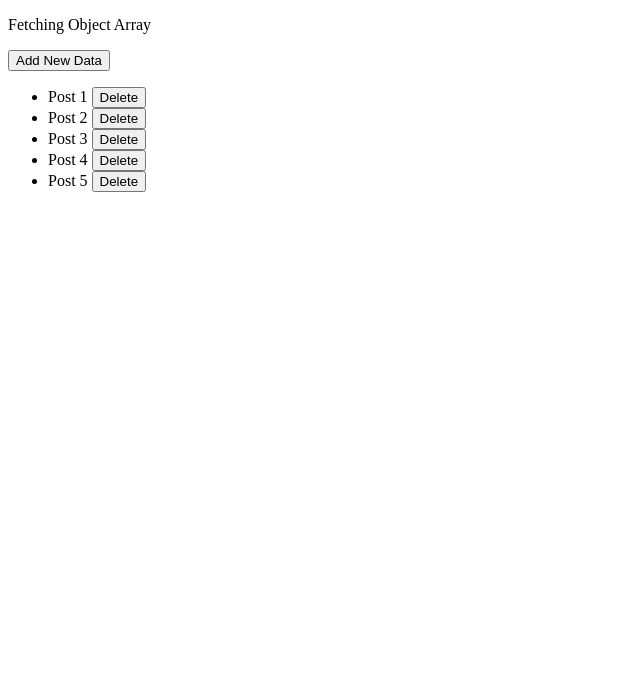
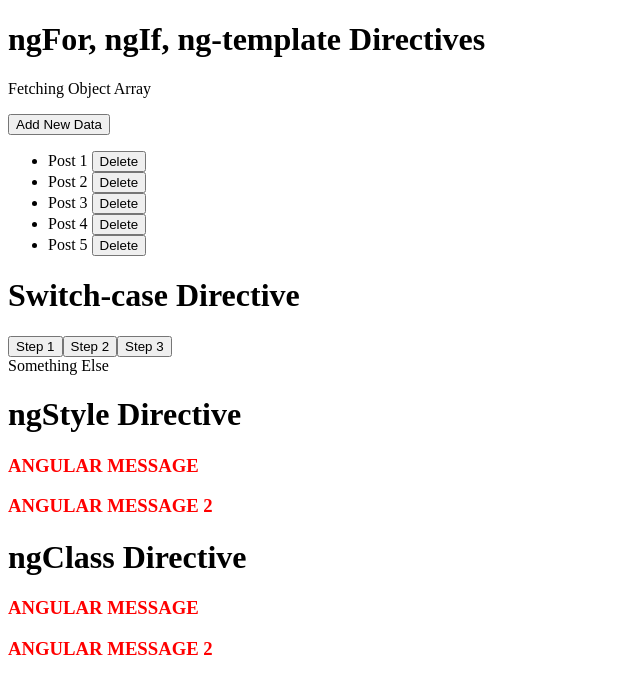
Before and after one commit to Ahmed-Manai/Hero-App, an Angular app in the folder Hero-Project/: page / in a window 1280 px wide. Shown: the top 694 px of the page, without its empty margins (0-640 px from the left). Built offline with nearby package versions, Linux system fonts and the light colour scheme.

Commit message:
add structural and attribute directive

```diff
--- a/Hero-Project/src/app/app.component.css
+++ b/Hero-Project/src/app/app.component.css
@@ -15,3 +15,10 @@
     background-color: yellow;
     padding: 10px;
 }
+.main{
+    color: red;
+    text-transform: uppercase;
+}
+.text-weight{
+    font-weight: bold;
+}
--- a/Hero-Project/src/app/app.component.html
+++ b/Hero-Project/src/app/app.component.html
@@ -1,3 +1,4 @@
+<h1>ngFor, ngIf, ng-template Directives</h1>
 <p>Fetching Object Array</p>
 <button (click)="addNew()">Add New Data </button>
 <div *ngIf="objectArray.length > 0; then postList else noData"></div>
@@ -13,3 +14,41 @@
         <p> There is no data to fetch ...</p>
     </div>
 </ng-template>
+
+
+
+<h1>Switch-case Directive</h1>
+
+<div>
+    <button (click)="onClick('step 1')">Step 1</button>
+    <button (click)="onClick('step 2')">Step 2</button>
+    <button (click)="onClick('step 3')">Step 3</button>
+</div>
+<div [ngSwitch]="stepForm">
+    <div *ngSwitchCase="'step 1'">Step 1 Form</div>
+    <div *ngSwitchCase="'step 2'">Step 2 Form</div>
+    <div *ngSwitchCase="'step 3'">Step 3 Form</div>
+    <div *ngSwitchDefault>Something Else</div>
+</div>
+
+<h1>ngStyle Directive</h1>
+<h3 [style.color]="isActive ? 'red' : 'blue'" [style.textTransform]="isActive ? 'uppercase' : 'lowercase'">
+    Angular Message
+</h3>
+<h3 [ngStyle]="{
+        color: isActive ? 'red' : 'blue',
+        textTransform: isActive ? 'uppercase' : 'lowercase'
+    }">
+    Angular Message 2
+</h3>
+
+<h1>ngClass Directive</h1>
+<h3 [class.main]="isActive" [class.text-weight]="isActive">
+    Angular Message
+</h3>
+<h3 [ngClass]="{
+    'main' : isActive,
+    'text-weight' : isActive
+}">
+    Angular Message 2
+</h3>
--- a/Hero-Project/src/app/app.component.ts
+++ b/Hero-Project/src/app/app.component.ts
@@ -7,7 +7,10 @@
 })
 export class AppComponent {
 
-  postArray: Array<string> = ['Post 1', 'Post 2', 'Post 3', 'Post 4', 'Post 5']
+  constructor(){
+
+  }
+
   objectArray: Array<any> = [
     {id: 1, postTitle: 'Post 1'},
     {id: 2, postTitle: 'Post 2'},
@@ -16,8 +19,10 @@
     {id: 5, postTitle: 'Post 5'},
   ];
 
-  constructor(){
+  stepForm:string = "Something Else";
 
+  onClick(status: any){
+    this.stepForm = status;
   }
 
   addNew(){
@@ -27,4 +32,5 @@
   OnDelete(index: any){
     this.objectArray.splice(index, 1);
   }
+  isActive: boolean = true;
 }
```
Also changed, not shown: 1 other file (tests, documents, lock files or other folders).
